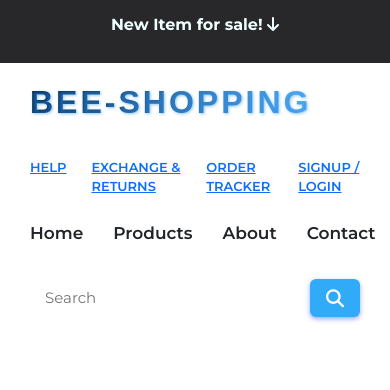
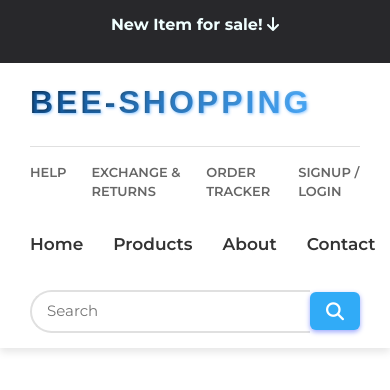
Before and after one commit to Bertcode21/AngularApp, an Angular app in the folder Bee-Shoping/: page / in a window 390 px wide. Shown: the top 390 px of the page. Built offline with nearby package versions, Linux system fonts and the light colour scheme.

Commit message:
Third commit

```diff
--- a/Bee-Shoping/src/app/header/header.component.css
+++ b/Bee-Shoping/src/app/header/header.component.css
@@ -49,15 +49,7 @@
   padding-top: 12px;
 }
 
-.bee-shopping--top--bar {
-  display: flex;
-  justify-content: flex-end;
-  gap: 25px;
-  font-size: 13px;
-  color: var(--text-muted);
-  text-transform: uppercase;
-  font-weight: 600;
-}
+
 
 .bee-shopping--top--bar a {
   text-decoration: none;
@@ -80,39 +72,6 @@
   flex-wrap: wrap;
 }
 
-.bee-shopping-menu {
-  display: flex;
-  gap: 30px;
-}
-
-.bee-shopping-menu a {
-  font-size: 17px;
-  font-weight: 600;
-  color: var(--text-color);
-  text-decoration: none;
-  position: relative;
-  padding: 6px 0;
-  transition: color 0.3s ease;
-}
-
-.bee-shopping-menu a::after {
-  content: '';
-  position: absolute;
-  bottom: -4px;
-  left: 0;
-  width: 0%;
-  height: 2.5px;
-  background-color: var(--primary-color);
-  transition: width 0.3s ease;
-}
-
-.bee-shopping-menu a:hover {
-  color: var(--primary-color);
-}
-
-.bee-shopping-menu a:hover::after {
-  width: 100%;
-}
 
 .bee-shopping--search-bar {
   display: flex;
--- a/Bee-Shoping/src/app/header/header.component.html
+++ b/Bee-Shoping/src/app/header/header.component.html
@@ -7,12 +7,8 @@
      <!-----------------TOP MENU-------------->
      <app-top-head></app-top-head>
         <div class="bee-shopping--bottom--bar">
-            <div class="bee-shopping-menu">
-                <a href="#">Home</a>
-                <a href="#">Products</a>
-                <a href="#">About</a>
-                <a href="#">Contact</a>
-            </div>
+          <!------------MAIN MENU------------->
+           <app-main-menu></app-main-menu>
             <div class="bee-shopping--search-bar">
                 <input type="text" class="bee-shopping-search-box" placeholder="Search">
                 <button class="bee-shopping--search--btn">
--- a/Bee-Shoping/src/app/header/header.component.ts
+++ b/Bee-Shoping/src/app/header/header.component.ts
@@ -1,10 +1,12 @@
 import { Component } from "@angular/core";
 import { TopHead } from "./top-menu/top-head";
+import { MainMenu } from "./main-menu/main-menu";
+
 
 @Component({
     selector: "app-header",
     templateUrl: "./header.component.html",
-     imports: [TopHead],
+     imports: [TopHead, MainMenu],
     styleUrls: ["./header.component.css"]
 })
 export class HeaderComponent {
--- /dev/null
+++ b/Bee-Shoping/src/app/header/main-menu/main-menu.css
@@ -0,0 +1,34 @@
+
+.bee-shopping-menu {
+  display: flex;
+  gap: 30px;
+}
+
+.bee-shopping-menu a {
+  font-size: 17px;
+  font-weight: 600;
+  color: var(--text-color);
+  text-decoration: none;
+  position: relative;
+  padding: 6px 0;
+  transition: color 0.3s ease;
+}
+
+.bee-shopping-menu a::after {
+  content: '';
+  position: absolute;
+  bottom: -4px;
+  left: 0;
+  width: 0%;
+  height: 2.5px;
+  background-color: var(--primary-color);
+  transition: width 0.3s ease;
+}
+
+.bee-shopping-menu a:hover {
+  color: var(--primary-color);
+}
+
+.bee-shopping-menu a:hover::after {
+  width: 100%;
+}
--- /dev/null
+++ b/Bee-Shoping/src/app/header/main-menu/main-menu.html
@@ -0,0 +1,6 @@
+  <div class="bee-shopping-menu">
+                <a href="#">Home</a>
+                <a href="#">Products</a>
+                <a href="#">About</a>
+                <a href="#">Contact</a>
+            </div>
--- a/Bee-Shoping/src/app/header/top-menu/top-head.css
+++ b/Bee-Shoping/src/app/header/top-menu/top-head.css
@@ -7,3 +7,15 @@
   text-transform: uppercase;
   font-weight: 600;
 }
+.bee-shopping--top--bar a {
+  text-decoration: none;
+  color: var(--text-muted);
+  transition: color 0.25s ease-in-out;
+  padding: 4px 0;
+  border-bottom: 2px solid transparent;
+}
+
+.bee-shopping--top--bar a:hover {
+  color: var(--primary-color);
+  border-bottom-color: var(--primary-color);
+}
--- a/Bee-Shoping/src/styles.css
+++ b/Bee-Shoping/src/styles.css
@@ -14,3 +14,34 @@
 html,body{
     font-family: "Montserrat", sans-serif;
 }
+:root {
+  --primary-color: #1e90ff;
+  --primary-hover: #1c86ee;
+  --text-color: #333;
+  --text-muted: #666;
+  --bg-color: #fff;
+  --border-color: #e0e0e0;
+  --shadow-color: rgba(0, 0, 0, 0.1);
+  --font-family: 'Segoe UI', Tahoma, Geneva, Verdana, sans-serif;
+}
+/* Responsive tweaks */
+@media (max-width: 640px) {
+  .bee-shopping--top--bar {
+    justify-content: center;
+    gap: 15px;
+  }
+
+  .bee-shopping--bottom--bar {
+    flex-direction: column;
+    align-items: stretch;
+  }
+
+  .bee-shopping-menu {
+    justify-content: center;
+    margin-bottom: 15px;
+  }
+
+  .bee-shopping--search-bar {
+    max-width: 100%;
+  }
+}
```
Also changed, not shown: Bee-Shoping/src/app/header/main-menu/main-menu.ts (added, +11 -0 lines).
